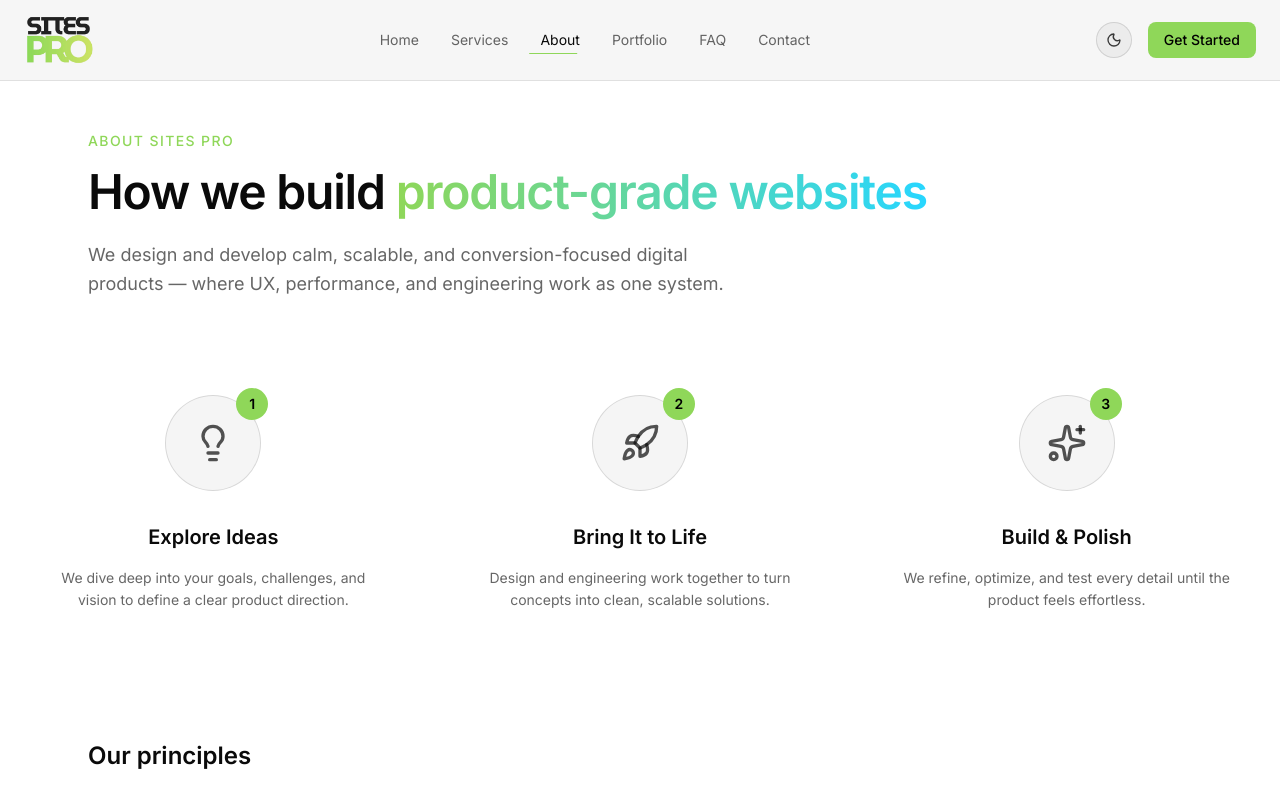
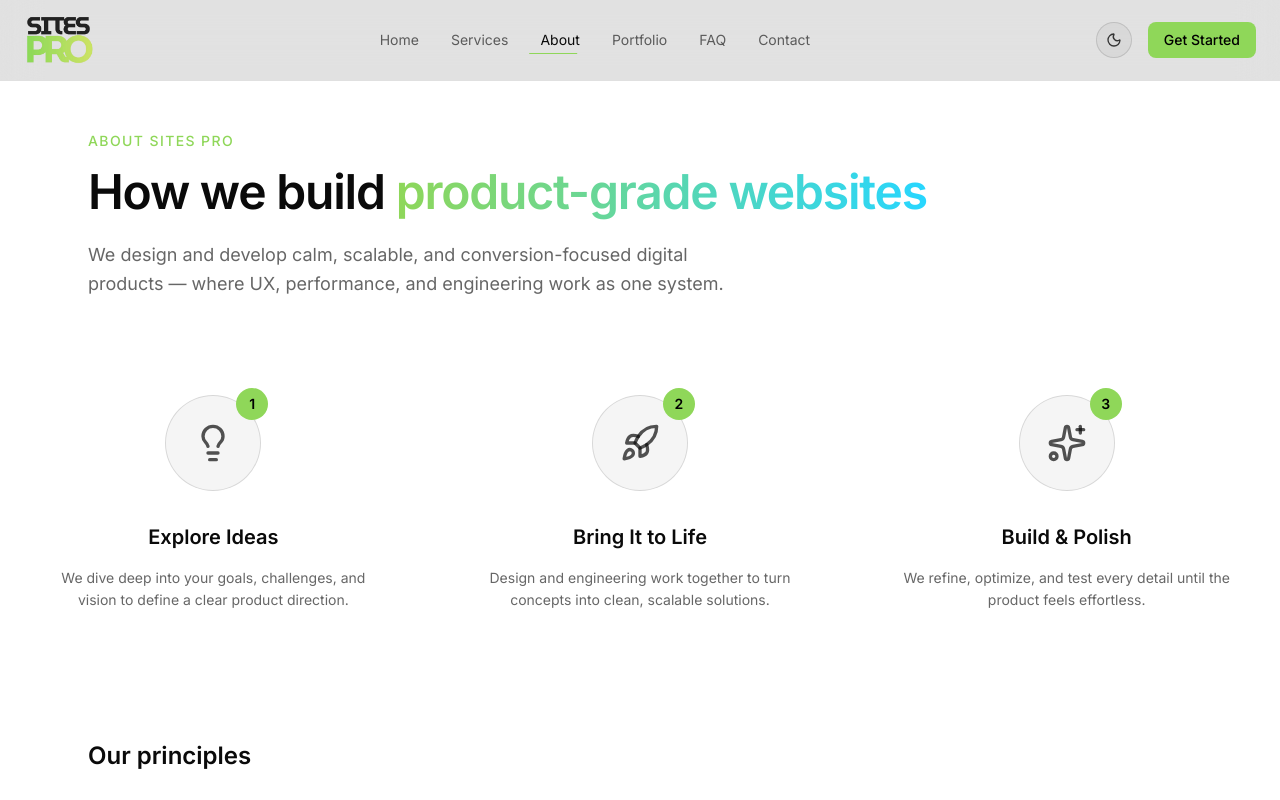
Before and after one commit to crcknaka/Sites-Pro, a Next.js app: page /about in a window 1280 px wide. Built offline with nearby package versions, Linux system fonts and the light colour scheme.

Commit message:
Enhance header component with dark and light theme overlays. Added CSS styles for dark and light header overlays to improve visual distinction based on theme. Updated backdrop filter for better clarity and aesthetics.

```diff
--- a/src/app/globals.css
+++ b/src/app/globals.css
@@ -707,3 +707,23 @@ body {
   animation: pulse-slow 4s ease-in-out infinite;
   user-select: none;
 }
+
+/* Header overlay - dark theme */
+.dark-overlay {
+  background: rgba(0, 0, 0, 0.25);
+  opacity: 1;
+}
+
+[data-theme="light"] .dark-overlay {
+  opacity: 0;
+}
+
+/* Header overlay - light theme */
+.light-overlay {
+  background: rgba(0, 0, 0, 0.08);
+  opacity: 0;
+}
+
+[data-theme="light"] .light-overlay {
+  opacity: 1;
+}
--- a/src/components/header.tsx
+++ b/src/components/header.tsx
@@ -187,14 +187,26 @@ export default function Header() {
           overflow: 'clip',
         }}
       >
-        {/* Backdrop blur layer confined to header box */}
+        {/* Darkening overlay for dark theme */}
+        <div
+          aria-hidden="true"
+          className="pointer-events-none absolute inset-0 -z-10 dark-overlay"
+        />
+
+        {/* Light overlay for light theme */}
+        <div
+          aria-hidden="true"
+          className="pointer-events-none absolute inset-0 -z-10 light-overlay"
+        />
+
+        {/* Backdrop blur layer with enhanced opacity */}
         <div
           aria-hidden="true"
           className="pointer-events-none absolute inset-0 -z-10"
           style={{
-            background: 'color-mix(in oklab, var(--surface) 85%, transparent)',
-            backdropFilter: 'blur(26px)',
-            WebkitBackdropFilter: 'blur(16px)',
+            background: 'color-mix(in oklab, var(--surface) 95%, transparent)',
+            backdropFilter: 'blur(20px) saturate(180%)',
+            WebkitBackdropFilter: 'blur(20px) saturate(180%)',
           }}
         />
 
```
